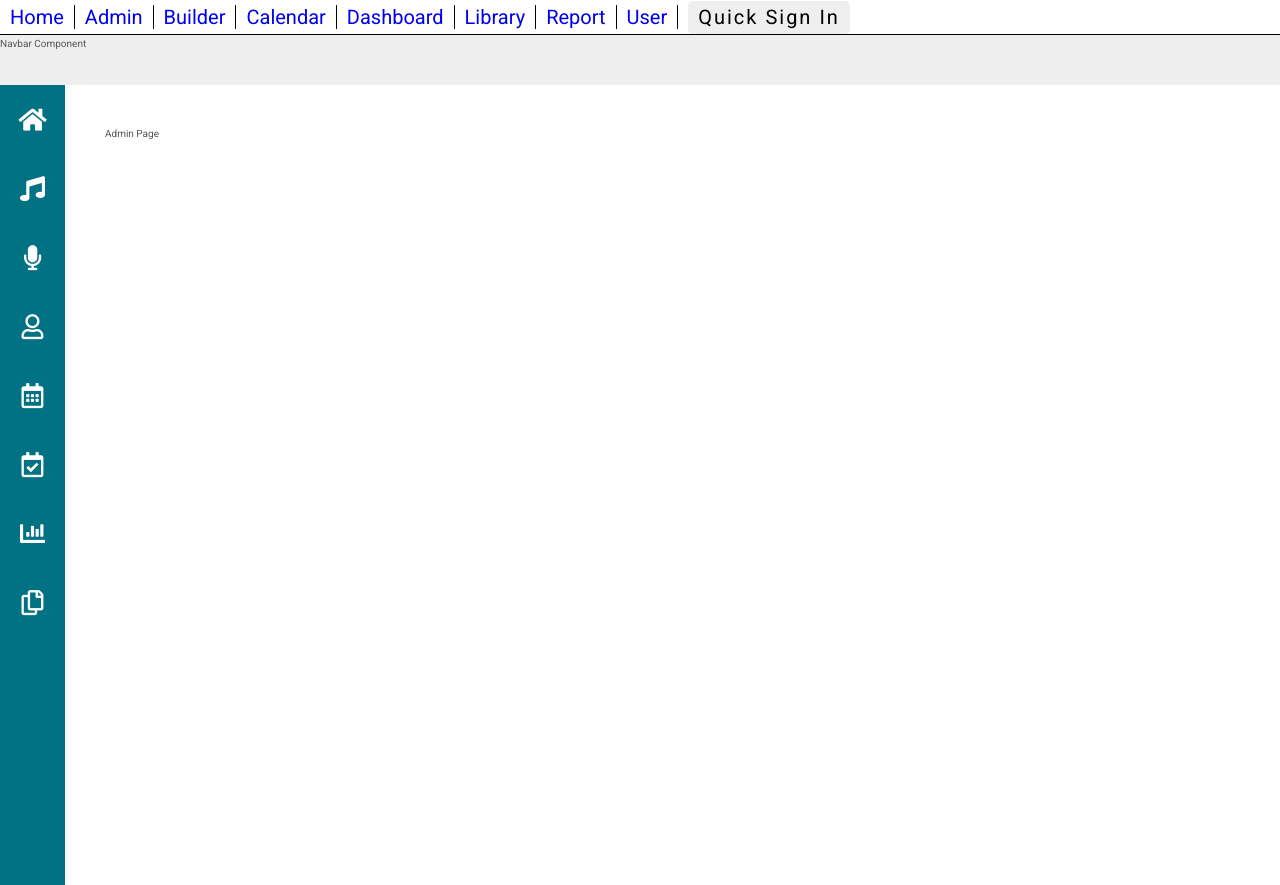
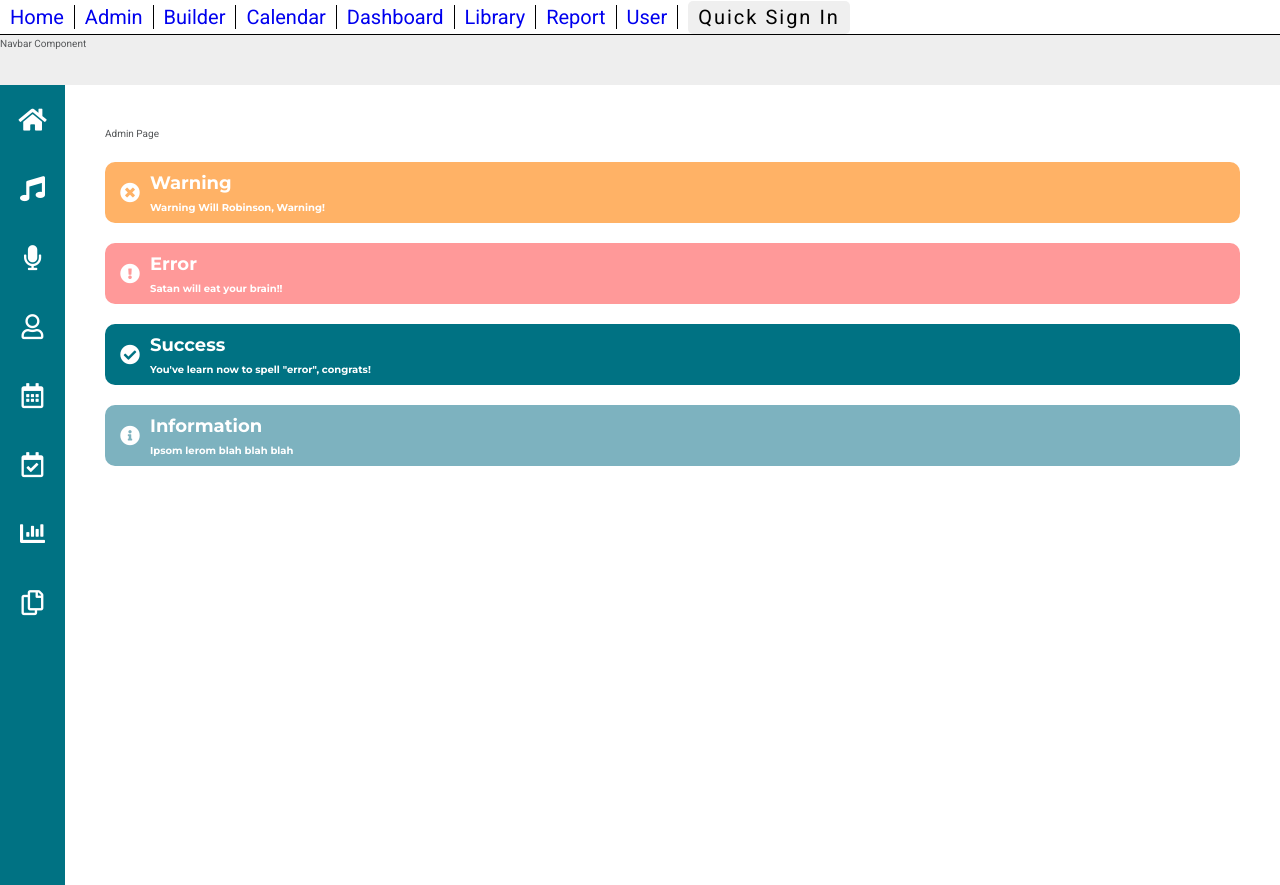
Before and after one commit to codefordenver/Comrad, a React (Create React App) app in the folder client/: page /admin in a window 1280 px wide. Built offline with nearby package versions, Linux system fonts and the light colour scheme; no server answers.

Commit message:
refactor alert component

```diff
--- /dev/null
+++ b/client/src/components/Alerts/Alert.js
@@ -0,0 +1,39 @@
+import React, { Component } from 'react'
+
+
+class Alert extends Component {
+    render() {
+        const {alertType, title, children} = this.props;
+        let iconType;
+
+        switch(alertType){
+            case "warning":
+                iconType = "fa-times-circle";
+                break;
+            case "info":
+                iconType = "fa-info-circle";
+                break;
+            case "success":
+                iconType = "fa-check-circle";
+                break;
+            case "error":
+                iconType = "fa-exclamation-circle";
+                break;
+
+        }
+        return (
+            <div className={`alert--${alertType} alert`}>
+                <div className="alert__symbol">
+                    <i className={`fas ${iconType} fa-2x`}></i>
+                </div>
+                <div className="alert__title-body">
+                    <span  className="alert__text-title">{title}</span>
+                    <br />
+                    <span className="alert__text-body">{children}</span>
+                </div>
+            </div>
+        )
+    }
+}
+
+export default Alert;
--- a/client/src/index.css
+++ b/client/src/index.css
@@ -766,6 +766,43 @@ border-table-collapse {
   clear: both;
   display: table; }
 
+.alert {
+  height: 6.1rem;
+  border-radius: 10px;
+  color: white;
+  padding-top: .6rem;
+  padding-left: 1.5rem;
+  margin-top: 2rem;
+  margin-bottom: 2rem; }
+
+.alert__text-title {
+  font-weight: bold;
+  font-size: 1.8rem; }
+
+.alert__symbol {
+  float: left;
+  margin-top: 1.5rem; }
+
+.alert__title-body {
+  margin-left: 2rem; }
+
+.alert__text-title,
+.alert__text-body {
+  font-family: 'Montserrat';
+  padding: 1rem; }
+
+.alert--info {
+  background-color: #7DB2BF; }
+
+.alert--success {
+  background-color: #007283; }
+
+.alert--error {
+  background-color: #FF9999; }
+
+.alert--warning {
+  background-color: #FFB266; }
+
 .button {
   font-size: 2rem;
   font-weight: 500;
--- a/client/src/pages/Admin/AdminPage.js
+++ b/client/src/pages/Admin/AdminPage.js
@@ -1,4 +1,5 @@
 import React, { Component } from 'react';
+import Alert from '../../components/Alerts/Alert';
 
 class AdminPage extends Component {
   state = {};
@@ -7,7 +8,18 @@ class AdminPage extends Component {
     return (
       <div className="admin__page">
         Admin Page
+
+        <Alert alertType="warning" title="Warning">Warning Will Robinson, Warning!</Alert>
+
+        <Alert alertType="error" title="Error">Satan will eat your brain!!</Alert>
+
+        <Alert alertType="success" title="Success">You've learn now to spell "error", congrats!</Alert>
+
+        <Alert alertType="info" title="Information">Ipsom lerom blah blah blah</Alert>
+
+
       </div>
+
     )
   }
 }
--- /dev/null
+++ b/client/src/sass/components/_alert.scss
@@ -0,0 +1,46 @@
+.alert {
+    height: 6.1rem;
+    border-radius: 10px;
+    color: white;
+    padding-top: .6rem;
+    padding-left: 1.5rem;
+    margin-top: 2rem;
+    margin-bottom: 2rem;
+}
+
+.alert__text-title {
+    font-weight: bold;
+    font-size: 1.8rem;
+}
+
+
+.alert__symbol{
+    float: left;
+    margin-top: 1.5rem;
+}
+
+.alert__title-body{
+    margin-left: 2rem;
+}
+
+.alert__text-title,
+.alert__text-body {
+    font-family: 'Montserrat';
+    padding: 1rem;
+}
+
+.alert--info{
+    background-color: #7DB2BF;
+ }
+
+ .alert--success{
+    background-color: #007283;
+}
+
+.alert--error{
+    background-color: #FF9999;
+}
+
+.alert--warning{
+    background-color: #FFB266;
+}
--- a/client/src/sass/index.scss
+++ b/client/src/sass/index.scss
@@ -4,6 +4,7 @@
 @import 'base/typography';
 @import 'base/utilities';
 
+@import 'components/alert';
 @import 'components/button';
 @import 'components/card';
 @import 'components/filter';
```
